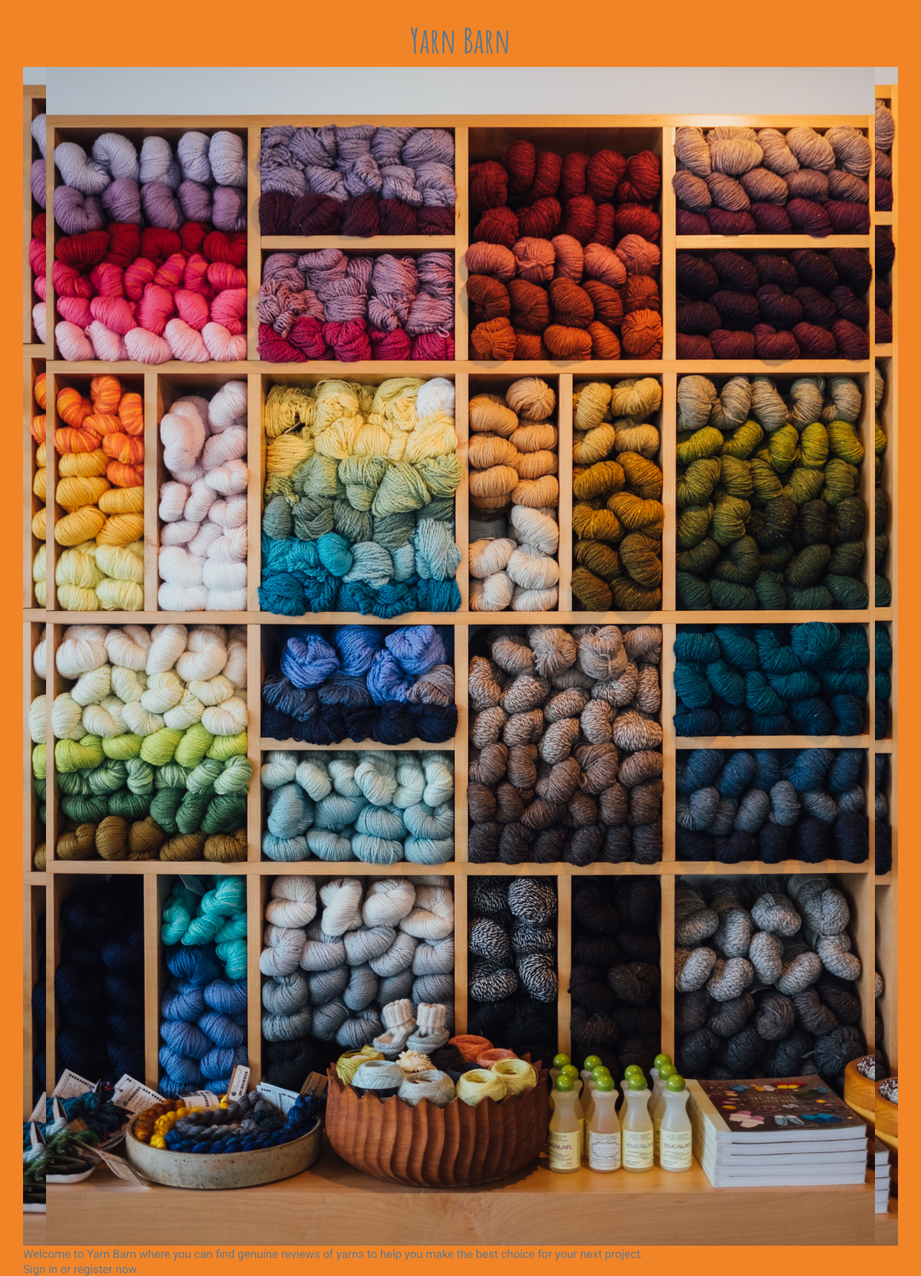
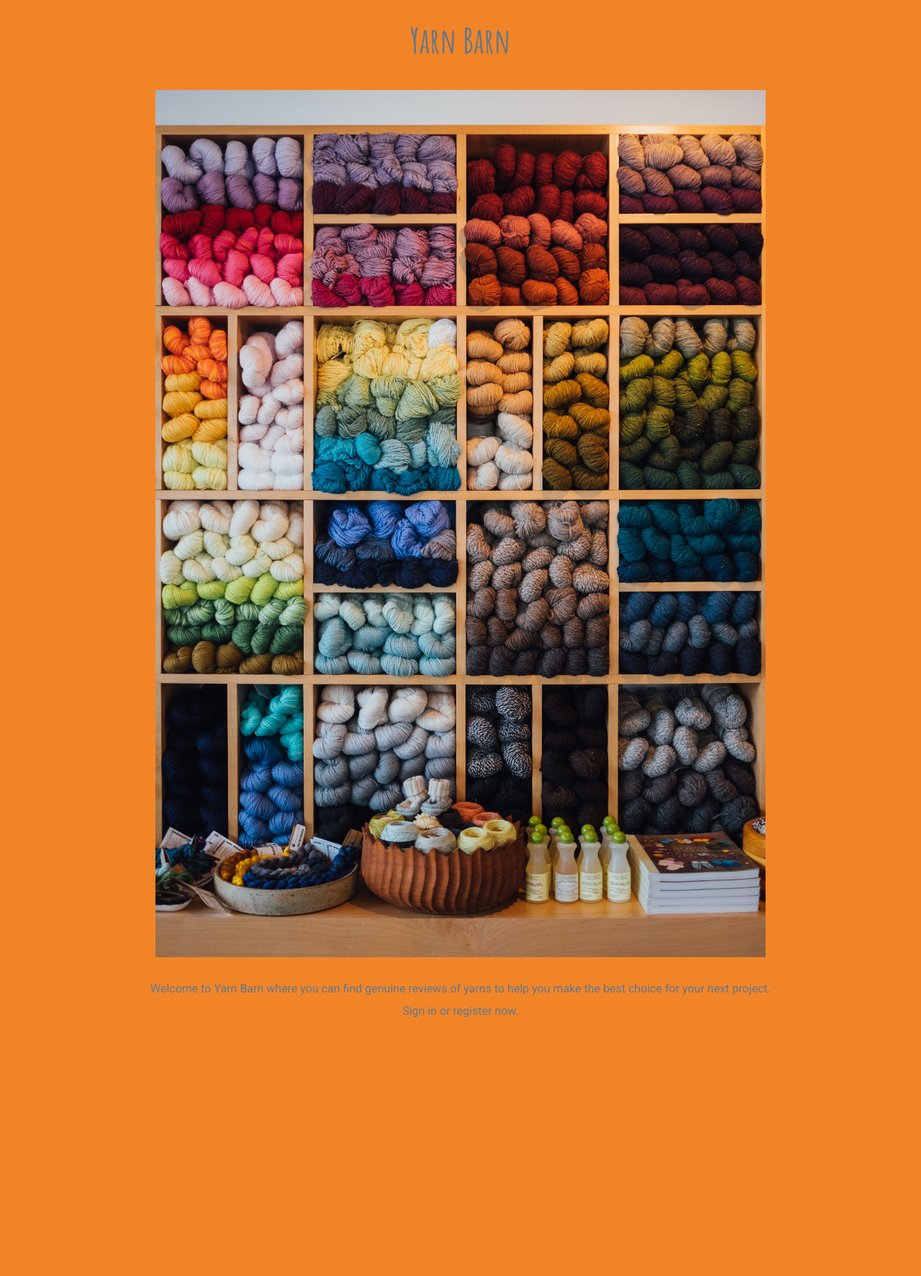
Before and after one commit to Code-Institute-Submissions/Spannakin-yarn-barn, a Flask app: page / in a window 1280 px wide. Shown: the part 58-1831 px from the top of the page at 72% size. After the commit the page ends 1472 px from the top, so only its background shows below. Run offline with Flask 2, Linux system fonts and the light colour scheme; some libraries are stand-ins or nearby versions.

Commit message:
ADD styling added to hero image on home page and logo in navbar

```diff
--- a/static/css/style.css
+++ b/static/css/style.css
@@ -2,7 +2,7 @@
 @import url('https://fonts.googleapis.com/css2?family=Roboto:ital,wght@0,300;0,400;0,500;0,900;1,300;1,400;1,500;1,900&display=swap');
 
 :root {
-    --red:#dc3545;
+    --border-color:#F6BD60;
     --green:#28a745;
     --btn-color:#274c77;
     --text-color:#5f788d;
@@ -31,11 +31,17 @@ h1 {
 }
 /* home page */
 #hero-yarn {
-    background: url('../images/hero-image-yarn.jpg');
-    background-position: center center;
-    background-repeat: no-repeat;
-    -webkit-background-size: cover;
-    -moz-background-size: cover;
-    -o-background-size: cover;
-    background-size: cover;
+    width: 75%;
+    height:85%;
+    padding: 2rem;
+    border: var(--border-color);
+    border-width: 1rem;
+
 }
+#welcome-text {
+    text-align: center;
+}
+
+#subheading {
+    padding: 10px;
+}
```
